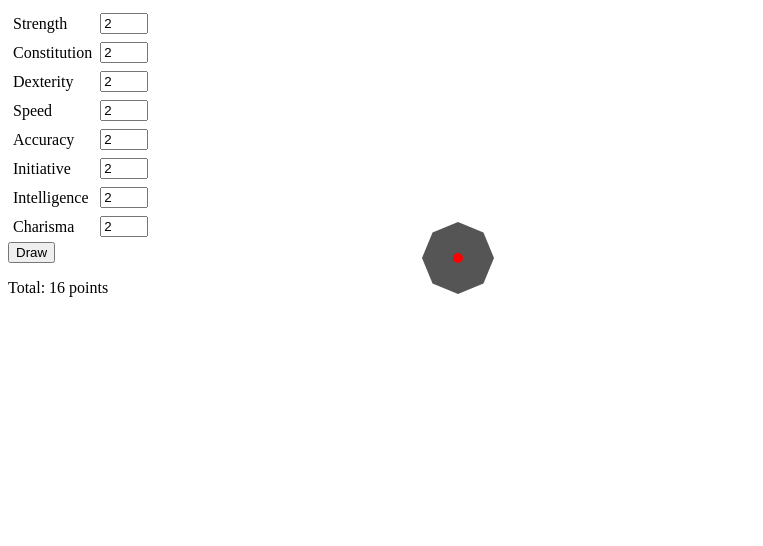
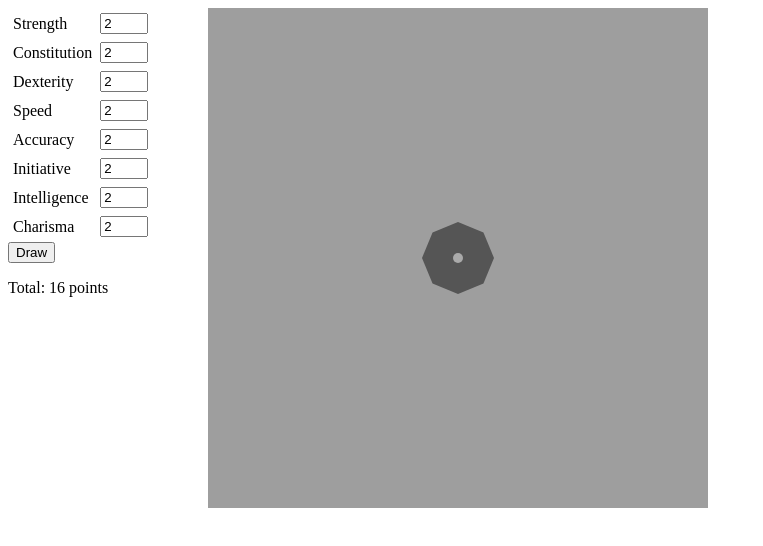
Before and after one commit to adethise/Baawaah, a website: page docs/elysium/elysiumstat.html in a window 1280 px wide. Shown: the whole page, without its empty margins (0-763 px from the left). Drawn offline with Linux system fonts and the light colour scheme.

Commit message:
Update elysiumstat.html

```diff
--- a/docs/elysium/elysiumstat.html
+++ b/docs/elysium/elysiumstat.html
@@ -24,9 +24,6 @@
     </head>
 
     <body>
-
-
-
 <div id="inputs">
   <table>
     <tr>
@@ -102,9 +99,9 @@
 </div>
 
 
+
 	 <script>
 		var background = new Image();
-		background.src = "http://image.ibb.co/fB2sRR/elysium_STAT.png";
 
 function get(name) {
   return parseInt(document.getElementById(name).value);
@@ -142,16 +139,28 @@
 
 function draw() {
   canvas = document.getElementById('canvas');
-  			c = canvas.getContext('2d');
 
-  			var sum = get("str") + get("con") + get("dex") + get("spe") + get("acc") + get("ini") + get("int") + get("cha");
+  sum = get("str") + get("con") + get("dex") + get("spe") + get("acc") + get("ini") + get("int") + get("cha");
   document.getElementById("total").innerHTML = sum;
 
   // Draw the background of the chart
-  			c.drawImage(background, 0, 0, canvas.width, canvas.height);
+  var bg = canvas.getContext('2d');
+  bg.drawImage(background, 0, 0, canvas.width, canvas.height);
 
   // Draw the dark grey figure
-  			c.fillStyle = '#555';
+  max = Math.max(get("str") + get("con") + get("dex"),
+  							 get("spe") + get("acc") + get("ini"),
+                 1.5 * (get("int") + get("cha")));
+  color = 0x000;
+  if (max == get("str") + get("con") + get("dex")) { color += 0xf00; }
+  if (max == get("spe") + get("acc") + get("ini")) { color += 0x0f0; }
+  if (max == 1.5 * (get("int") + get("cha"))) { color += 0x00f; }
+  if (color == 0xfff) { color = 0x555; }
+  padding = '';
+  for (i = 0 ; i < 3 - color.toString(16).length ; i++) { padding += '0'; }
+
+  var c = canvas.getContext('2d');
+  c.fillStyle = '#' + padding + color.toString(16);
   c.beginPath();
   c.moveTo(x("dex"), y("dex"));
   c.lineTo(x("spe"), y("spe"));
@@ -166,15 +175,20 @@
   c.fill();
 
   // Draw a red dot in the center
-  			c = canvas.getContext('2d');
-  			c.fillStyle = '#f00';
-  			c.beginPath();
-  			c.arc(canvas.width / 2, canvas.height / 2, 5, 0, 2 * Math.PI);
-  			c.closePath();
-  			c.fill();
+  dot = canvas.getContext('2d');
+  dot.fillStyle = '#AAA';
+  dot.beginPath();
+  dot.arc(canvas.width / 2, canvas.height / 2, 5, 0, 2 * Math.PI);
+  dot.closePath();
+  dot.fill();
 };
 
-		document.addEventListener("onload", draw());
+function firstDraw() {
+	background.onload = draw;
+	background.src = "http://image.ibb.co/fB2sRR/elysium_STAT.png";
+}
+
+document.addEventListener("onload", firstDraw());
         </script>
     </body>
 </html>
```
Lines whose indentation alone changed are shown as unchanged.
